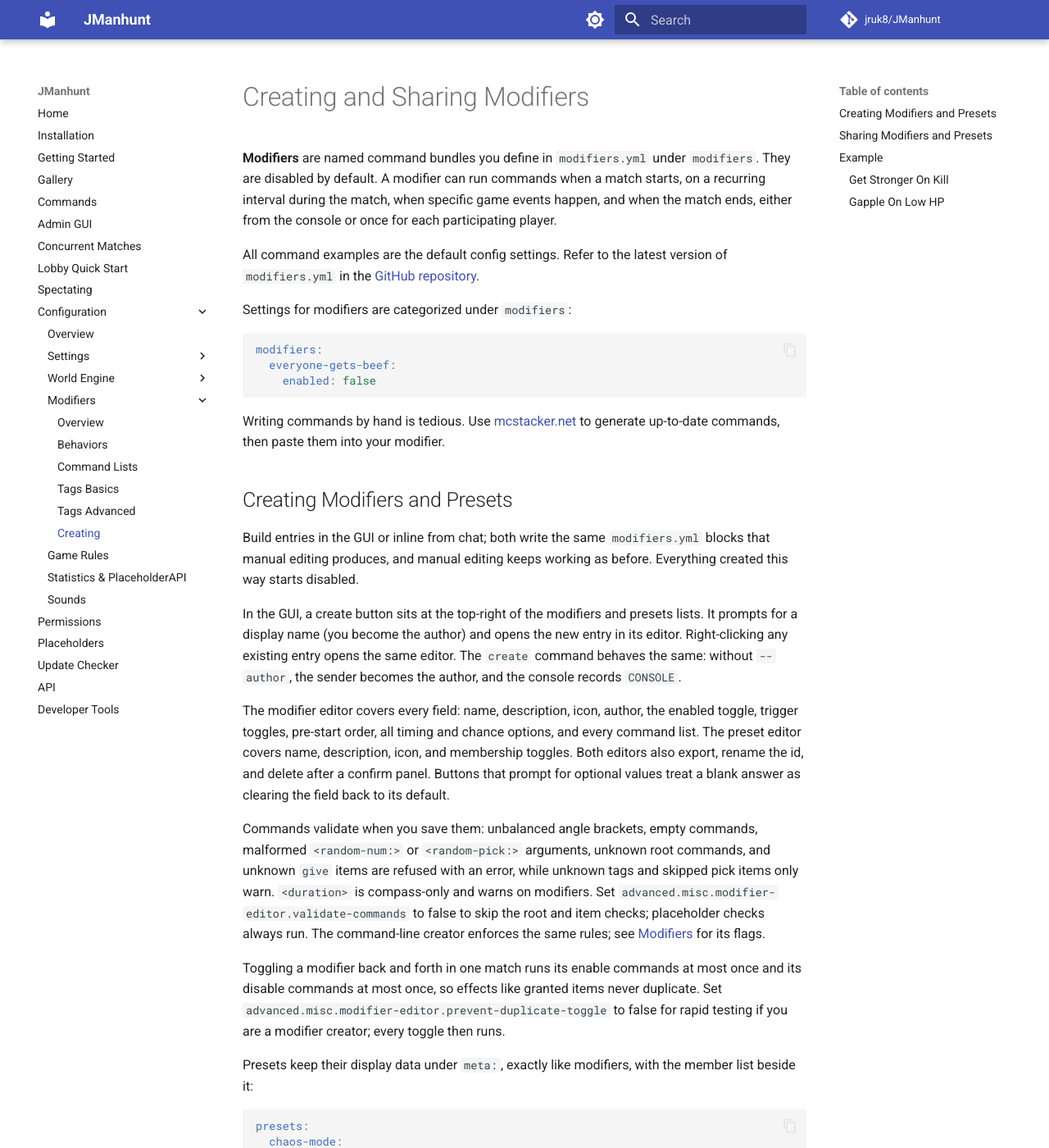
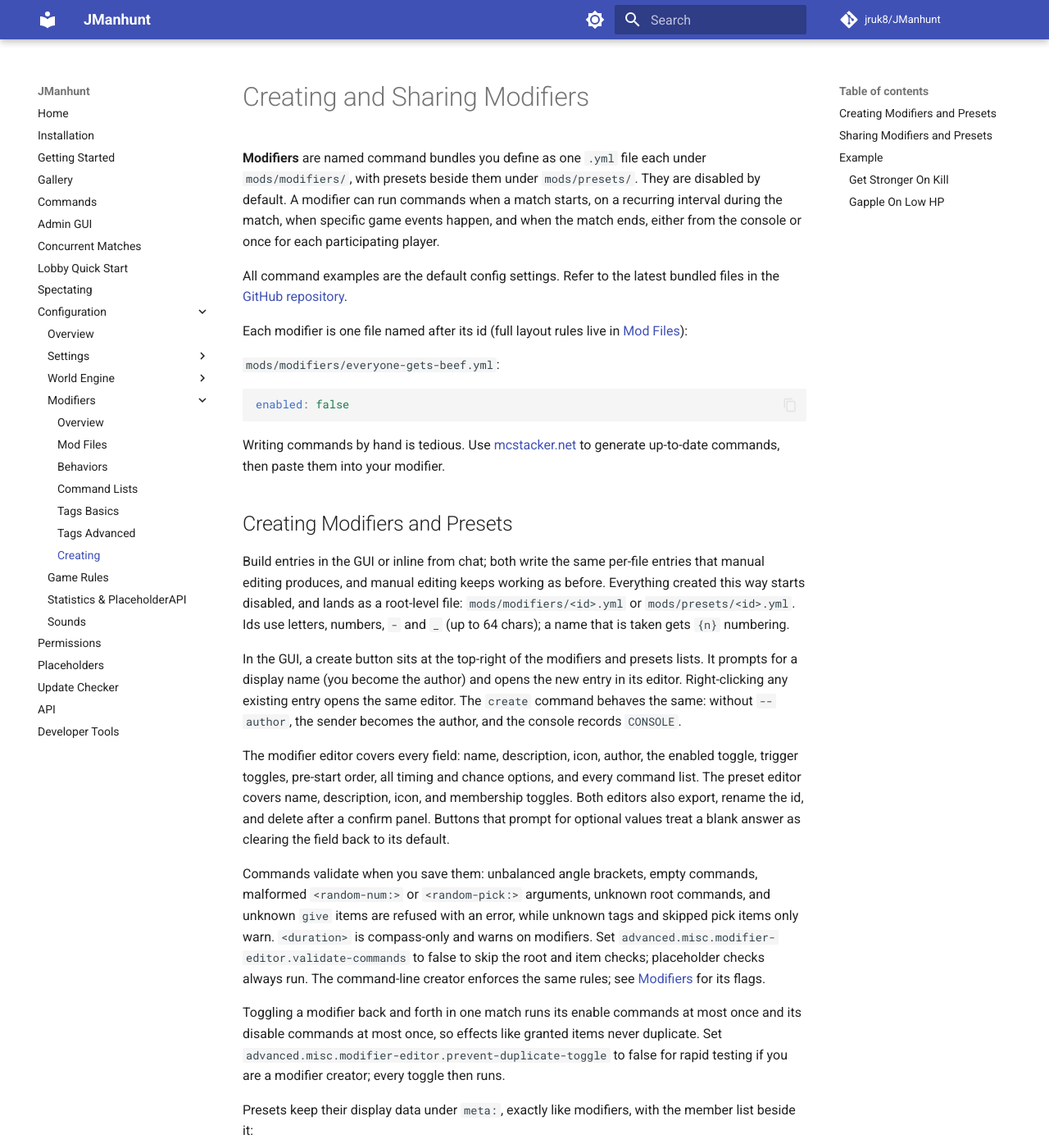
Before and after one commit to jruk8/JManhunt, an MkDocs documentation site: the page built from docs/configuration/modifiers/creating.md, in a window 1280 px wide and 1400 px high. Shown: the whole window at 82% size. Built offline with MkDocs 1.6.1 and Material for MkDocs 9.7.7, drawn with Linux system fonts in a browser that asks for light colours; comment, search, counter and statistics services are not loaded; some of the changed text lies outside the part shown.

Commit message:
feat: centralize mods duplicate checks and document mods layout

````diff
--- a/docs/configuration/modifiers/creating.md
+++ b/docs/configuration/modifiers/creating.md
@@ -1,20 +1,22 @@
 # Creating and Sharing Modifiers
 
-**Modifiers** are named command bundles you define in `modifiers.yml`
-under `modifiers`. They are disabled by default. A modifier can run
+**Modifiers** are named command bundles you define as one `.yml`
+file each under `mods/modifiers/`, with presets beside them under
+`mods/presets/`. They are disabled by default. A modifier can run
 commands when a match starts, on a recurring interval during the match, when
 specific game events happen, and when the match ends, either from the console
 or once for each participating player.
 
 All command examples are the default config settings. Refer to the latest
-version of `modifiers.yml` in the [GitHub repository](https://github.com/jruk8/JManhunt/blob/main/src/main/resources/modifiers.yml).
+bundled files in the [GitHub repository](https://github.com/jruk8/JManhunt/blob/main/src/main/resources/mods/).
 
-Settings for modifiers are categorized under `modifiers`:
+Each modifier is one file named after its id (full layout rules
+live in [Mod Files](../mods-files.md)):
+
+`mods/modifiers/everyone-gets-beef.yml`:
 
 ```yaml
-modifiers:
-  everyone-gets-beef:
-    enabled: false
+enabled: false
 ```
 
 Writing commands by hand is tedious. Use
@@ -24,9 +26,11 @@ then paste them into your modifier.
 ## Creating Modifiers and Presets
 
 Build entries in the GUI or inline from chat; both write the same
-`modifiers.yml` blocks that manual editing produces, and manual
+per-file entries that manual editing produces, and manual
 editing keeps working as before. Everything created this way starts
-disabled.
+disabled, and lands as a root-level file: `mods/modifiers/<id>.yml`
+or `mods/presets/<id>.yml`. Ids use letters, numbers, `-` and `_`
+(up to 64 chars); a name that is taken gets ` {n}` numbering.
 
 In the GUI, a create button sits at the top-right of the modifiers
 and presets lists. It prompts for a display name (you become the
@@ -63,16 +67,16 @@ then runs.
 Presets keep their display data under `meta:`, exactly like
 modifiers, with the member list beside it:
 
+`mods/presets/chaos-mode.yml`:
+
 ```yaml
-presets:
-  chaos-mode:
-    meta:
-      name: "Chaos Mode"
-      description: "Random mobs, random items, gear dice"
-      item: TNT
-    modifiers:
-      - random-mob-spawner
-      - random-item-giver
+meta:
+  name: "Chaos Mode"
+  description: "Random mobs, random items, gear dice"
+  item: TNT
+modifiers:
+  - random-mob-spawner
+  - random-item-giver
 ```
 
 Presets written in the old flat shape (name and friends next to
@@ -100,29 +104,28 @@ an export button that copies its own share string.
 
 A minimal modifier that hands every participant a starter kit looks like this:
 
+`mods/modifiers/starter-kit.yml`:
+
 ```yaml
-modifiers:
-  starter-kit:
-    enabled: false
-    behavior:
-      0:
-        commands:
-          player:
-            - "give <p> cooked_beef 8"
-          hunter: []
-          speedrunner: []
-          console: []
-          console-cleanup: []
-          player-cleanup: []
+enabled: false
+behavior:
+  0:
+    commands:
+      player:
+        - "give <p> cooked_beef 8"
+      hunter: []
+      speedrunner: []
+      console: []
+      console-cleanup: []
+      player-cleanup: []
 ```
 
-The default `modifiers.yml` ships more examples to copy from: `full-iron-kit`,
-`speedrunner-health-advantage`, `random-mob-spawner`, `random-item-giver`,
-`random-start-resources`, `gear-dice`, `regen-on-kill`, `diamond-on-advancement`,
-`fireres-on-nether-enter`, `hunter-start-debuffs` (slowness II plus
-weakness I on every hunter at match start), `hunter-post-start-speed`
-(speed for hunters once the game actually begins), `get-stronger-on-kill`,
-and `speedrunner-gapple-on-low-hp`.
+The bundled `mods/modifiers/` files ship more examples to copy from:
+`full-iron-kit`, `speedrunner-health-advantage`, `random-mob-spawner`,
+`random-item-giver`, `random-start-resources`, `gear-dice`,
+`regen-on-kill`, `diamond-on-advancement`, `fireres-on-nether-enter`,
+`hunter-start-debuffs` (slowness II plus weakness I on every hunter at
+match start), `get-stronger-on-kill`, and `speedrunner-gapple-on-low-hp`.
 
 ### Get Stronger On Kill
 
--- a/mkdocs.yml
+++ b/mkdocs.yml
@@ -75,6 +75,7 @@ nav:
           - Troubleshooting: configuration/world-engine/troubleshooting.md
       - Modifiers:
           - Overview: configuration/modifiers.md
+          - Mod Files: configuration/mods-files.md
           - Behaviors: configuration/modifiers/behaviors.md
           - Command Lists: configuration/modifiers/command-lists.md
           - Tags Basics: configuration/modifiers/tags-basics.md
--- a/src/main/resources/Core/tutorial.yml
+++ b/src/main/resources/Core/tutorial.yml
@@ -220,7 +220,7 @@ nodes:
         next: "EXIT"
   mod_create:
     question:
-      - "Open <gray>modifiers.yml</gray>, copy the <white>everyone-gets-beef</white> block, rename it, and change its behavior. Save, then run <white>/mh reload</white>."
+      - "Open <gray>mods/modifiers/everyone-gets-beef.yml</gray>, copy the file to a new name, and change its behavior. Save, then run <white>/mh reload</white>."
       - "Stuck? Grab ready-made ones from the community."
     answers:
       - text: "Get community modifiers on Discord."
````
Also changed, not shown: docs/commands.md (+26 -7 lines), docs/configuration/modifiers.md (+32 -29 lines), docs/configuration/modifiers/behaviors.md (+82 -82 lines), docs/configuration/modifiers/command-lists.md (+35 -35 lines), docs/configuration/mods-files.md (added, +87 -0 lines), 5 other files.
